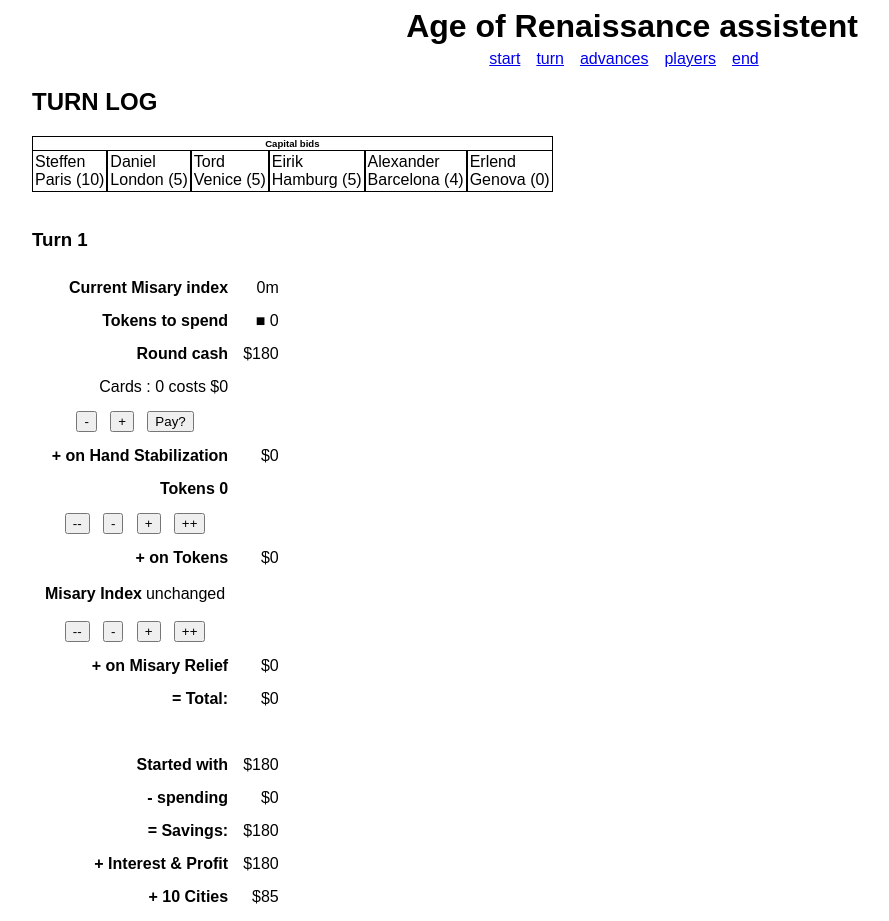
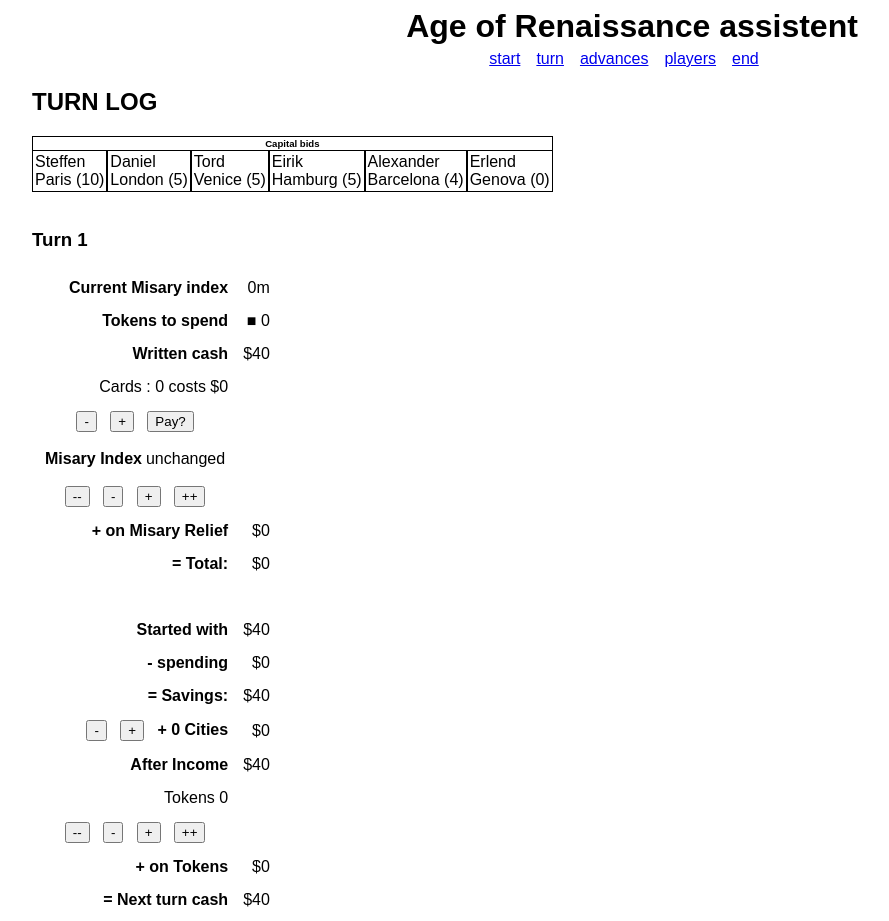
Before and after one commit to alkemann/aor, an Angular app: page /turn in a window 1280 px wide. Shown: the top 921 px of the page, without its empty margins (8-897 px from the left). Built offline with nearby package versions, Linux system fonts and the light colour scheme.

Commit message:
placed tokens buying in proper order

```diff
--- a/src/app/models/player.ts
+++ b/src/app/models/player.ts
@@ -8,11 +8,12 @@ export class Player {
   private purchased: Set<string>;
   public misery: Misery;
   public cathedral: boolean = false;
+  public cities: number = 0;
 
   constructor(name: string) {
     this._name = name;
     this._gold = 40;
-    this.purchased = new Set(["A", "B", "E", "F"]);
+    this.purchased = new Set([]);
     this.misery = new Misery();
   }
 
--- a/src/app/services/game.service.ts
+++ b/src/app/services/game.service.ts
@@ -29,11 +29,13 @@ export class GameService {
     this.addBid('Eirik', 5, Nation.Hamburg);
     this.addBid('Erlend', 0, Nation.Genova);
 
-    this.playerService.player.earn = 140;
-    this.playerService.player.toggle("I");
-    this.playerService.player.toggle("J");
-    this.playerService.player.toggle("K");
-    this.playerService.player.toggle("L");
+    // this.playerService.player.earn = 140;
+    // this.playerService.player.toggle("I");
+    // this.playerService.player.toggle("J");
+    // this.playerService.player.toggle("K");
+    // this.playerService.player.toggle("L");
+    // this.playerService.player.toggle("V");
+    // this.playerService.player.toggle("Z");
     // this.playerService.player.toggle("X");
   }
 
--- a/src/app/ui/turn-log/turn-log.component.html
+++ b/src/app/ui/turn-log/turn-log.component.html
@@ -20,7 +20,7 @@
             <td>&#9632; {{RoundService.exploreTokens}}</td>
         </tr>
         <tr>
-            <th>Round cash</th>
+            <th>Written cash</th>
             <td>${{PlayerService.player.$}}</td>
         </tr>
         <tr *ngIf="PlayerService.player.owns('V')">
@@ -47,27 +47,11 @@
                 <button (click)="toggleStabilization()">Pay?</button>
             </td>
         </tr>
-        <tr>
+        <tr *ngIf="spending.onHand > 0">
             <th> + on Hand Stabilization</th>
             <td>${{RoundService.payingStabiliztion ? spending.onHand : 0}}</td>
         </tr>
-        <tr>
-            <th>
-                Tokens {{RoundService.tokens}}
-            </th>
-        </tr>
-        <tr>
-            <td class="buttons">
-                <button (click)="buyTokens(-5)">--</button> &nbsp;
-                <button (click)="buyTokens(-1)">-</button> &nbsp;
-                <button (click)="buyTokens(1)">+</button> &nbsp;
-                <button (click)="buyTokens(5)">++</button>
-            </td>
-        </tr>
-        <tr>
-            <th> + on Tokens</th>
-            <td class="top">${{RoundService.tokens}}</td>
-        </tr>
+
         <tr>
             <td>
                 <table>
@@ -114,7 +98,7 @@
             <td class="top">${{spending.onMisary}}</td>
         </tr>
         <tr>
-            <th> = Total:</th><td>${{spending.total}}</td>
+            <th> = Total:</th><td>${{spending.subtotal}}</td>
         </tr>
         <tr>
             <td colspan="2"> &nbsp; </td>
@@ -123,7 +107,7 @@
             <th>Started with</th><td>${{PlayerService.player.$}}</td>
         </tr>
         <tr>
-            <th> - spending</th><td>${{spending.total}}</td>
+            <th> - spending</th><td>${{spending.subtotal}}</td>
         </tr>
         <tr>
             <th> = Savings:</th><td>${{spending.savings}}</td>
@@ -132,14 +116,39 @@
             <th> + Interest & Profit</th>
             <td>${{spending.interest}}</td>
         </tr>
-        <tr *ngIf="spending.earnings != 0">
-            <th> + 10 Cities</th>
+        <tr>
+            <th>
+                <button (click)="cities(-1)">-</button> &nbsp;
+                <button (click)="cities(1)">+</button> &nbsp;
+                 + {{PlayerService.player.cities}} Cities</th>
             <td>${{spending.earnings}}</td>
         </tr>
         <tr *ngIf="spending.middleClass != 0">
             <th> + Middle Class</th>
             <td>${{spending.middleClass}}</td>
         </tr>
+
+        <tr>
+            <th>After Income</th>
+            <td>${{spending.afterIncome}}</td>
+        </tr>
+
+        <tr>
+            <td>Tokens {{RoundService.tokens}}</td>
+        </tr>
+        <tr>
+            <td class="buttons">
+                <button (click)="buyTokens(-5)">--</button> &nbsp;
+                <button (click)="buyTokens(-1)">-</button> &nbsp;
+                <button (click)="buyTokens(1)">+</button> &nbsp;
+                <button (click)="buyTokens(5)">++</button>
+            </td>
+        </tr>
+        <tr>
+            <th> + on Tokens</th>
+            <td class="top">${{RoundService.tokens}}</td>
+        </tr>
+
         <tr>
             <th> = Next turn cash</th>
             <td>${{spending.nextTurn}}</td>
--- a/src/app/ui/turn-log/turn-log.component.ts
+++ b/src/app/ui/turn-log/turn-log.component.ts
@@ -5,15 +5,16 @@ import { GameService } from 'src/app/services/game.service';
 
 type Spending = {
   onAdvances: number,
-  onTokens: number,
   onCard: number,
   onHand: number,
   onMisary: number,
-  total: number,
+  subtotal: number,
   savings: number,
   interest: number
   earnings: number,
   middleClass: number,
+  afterIncome: number,
+  onTokens: number,
   nextTurn: number,
 }
 
@@ -71,6 +72,11 @@ export class TurnLogComponent implements OnInit {
     this.miseryChange = this.createMiseryChange();
   }
 
+  public cities(n: number): void {
+    this.PlayerService.player.cities += n;
+    this.spending = this.createSpending();
+  }
+
   public handSize(n: number): void {
     this.RoundService.hand += n;
     this.spending = this.createSpending();
@@ -108,30 +114,32 @@ export class TurnLogComponent implements OnInit {
     const player = this.PlayerService.player;
     const playerHasClass = player.owns("Z");
     const onAdvances: number = this.onAdvances ?? 0;
-    const onTokens = this.RoundService.tokens;
     const onMisary = this.RoundService.relief;
     const onHand = this.RoundService.stabilizationCost;
     const onCard = this.RoundService.card ? 10 : 0;
-    let total = onAdvances + onTokens + onMisary + onCard;
+    let subtotal = onAdvances + onMisary + onCard;
     if (this.RoundService.payingStabiliztion) {
-      total += onHand;
+      subtotal += onHand;
     }
-    const savings = player.$ - total;
+    const savings = player.$ - subtotal;
     const interest = player.owns("L") ? savings : 0;
-    const earnings = 85; // from city count
+    const earnings = player.cities * 5;
     const middleClass = playerHasClass? 10 : 0;
-    const nextTurn = savings + interest + earnings + middleClass;
+    const afterIncome = savings + interest + earnings + middleClass;
+    const onTokens = this.RoundService.tokens;
+    const nextTurn = afterIncome - onTokens;
     return {
       onAdvances,
-      onTokens,
       onCard,
       onHand,
       onMisary,
-      total,
+      subtotal,
       savings,
       interest,
       earnings,
       middleClass,
+      afterIncome,
+      onTokens,
       nextTurn
     };
   }
```
